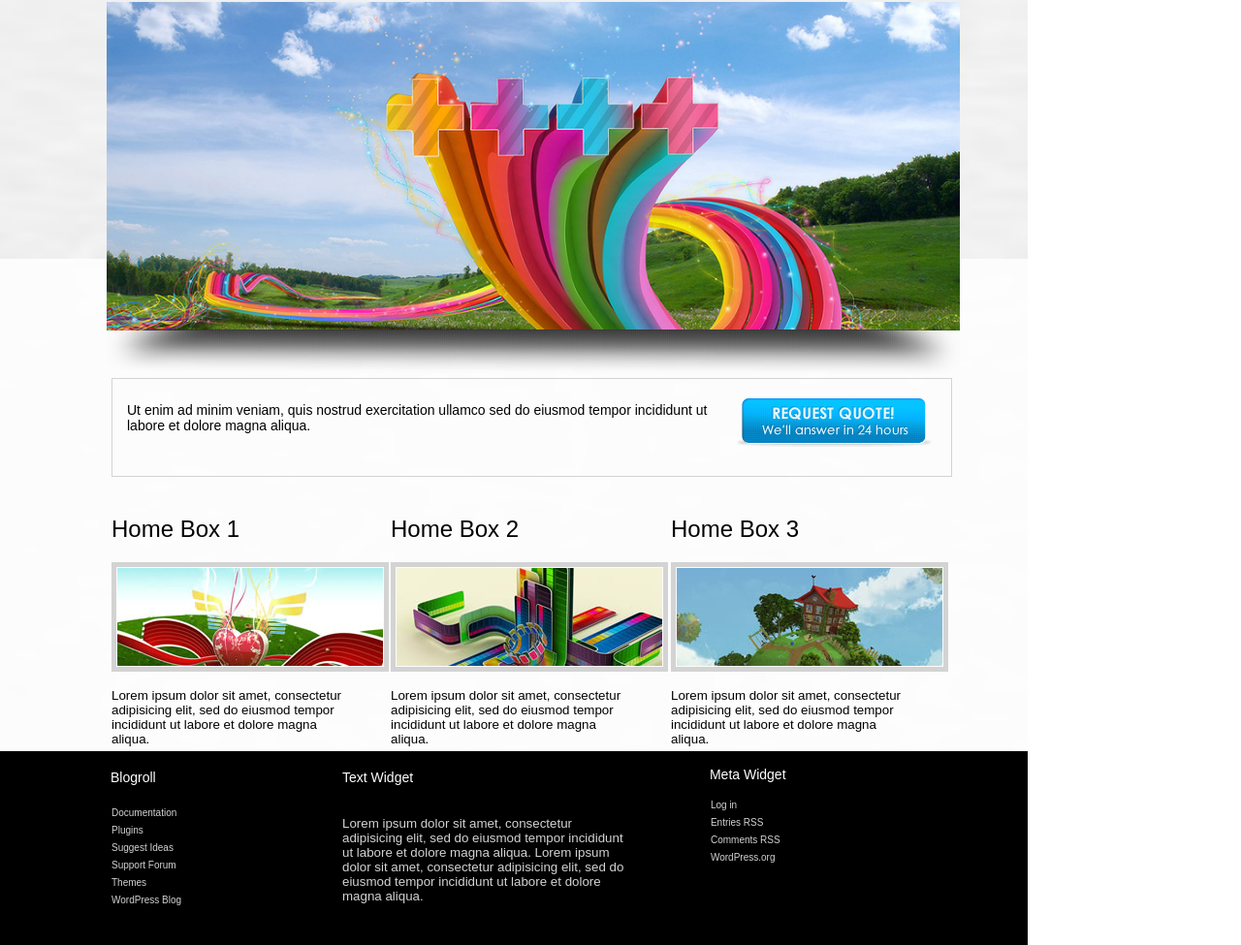
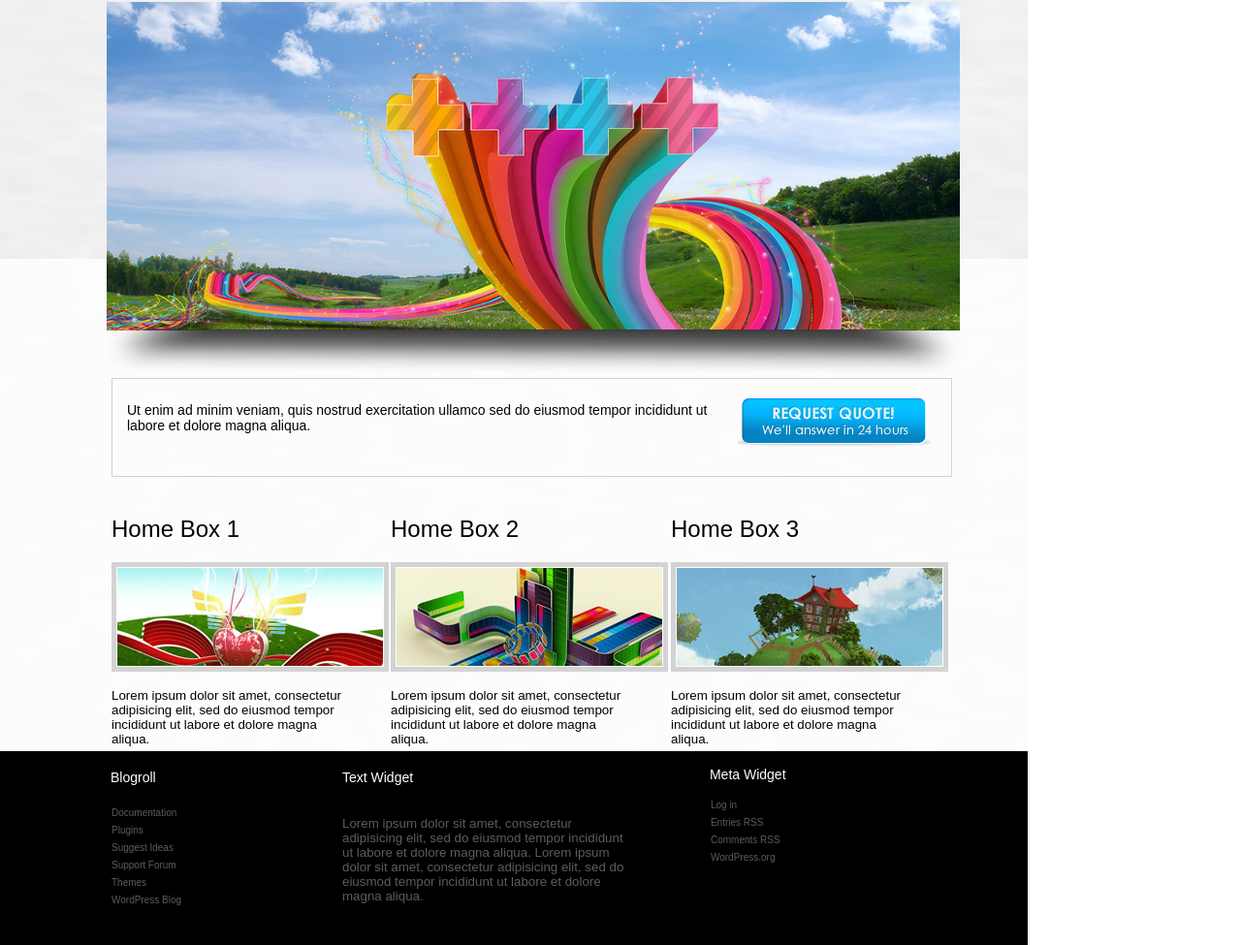
Before and after one commit to lawrencetran1/WDI-Homework, a plain HTML site: page week1/day3/busy-hands-lab/html-css-lab-blank/index.html in a window 1280 px wide. Shown: the part 125-1100 px from the top of the page at 97% size. Drawn offline with Linux system fonts and the light colour scheme.

Commit message:
homework day 3. changed footer font color to gray

```diff
--- a/week1/day3/busy-hands-lab/html-css-lab-blank/css/style.css
+++ b/week1/day3/busy-hands-lab/html-css-lab-blank/css/style.css
@@ -193,8 +193,9 @@ body {
 
 #blogroll li a {
 	text-decoration: none;
-	color: lightgray;
+	color: rgb(92, 92, 92);
 	font: -webkit-mini-control;
+	color: rgb(92, 92, 92);
 	font-size: 10px;
 	margin-left: 75px
 }
@@ -208,12 +209,13 @@ body {
 
 #textwidget h4 {
 	font: message-box;
+	color: rgb(92, 92, 92);
 	font-size: 14px;
 	color: white;
 }
 
 #textwidget p {
-	color: lightgray;
+	color: rgb(92, 92, 92);
 }
 
 #metawidget {
@@ -243,7 +245,7 @@ body {
 
 #metawidget li a {
 	text-decoration: none;
-	color: lightgray;
+	color: rgb(92, 92, 92);
 	font: -webkit-mini-control;
 	font-size: 10px;
 	float: left;
```
